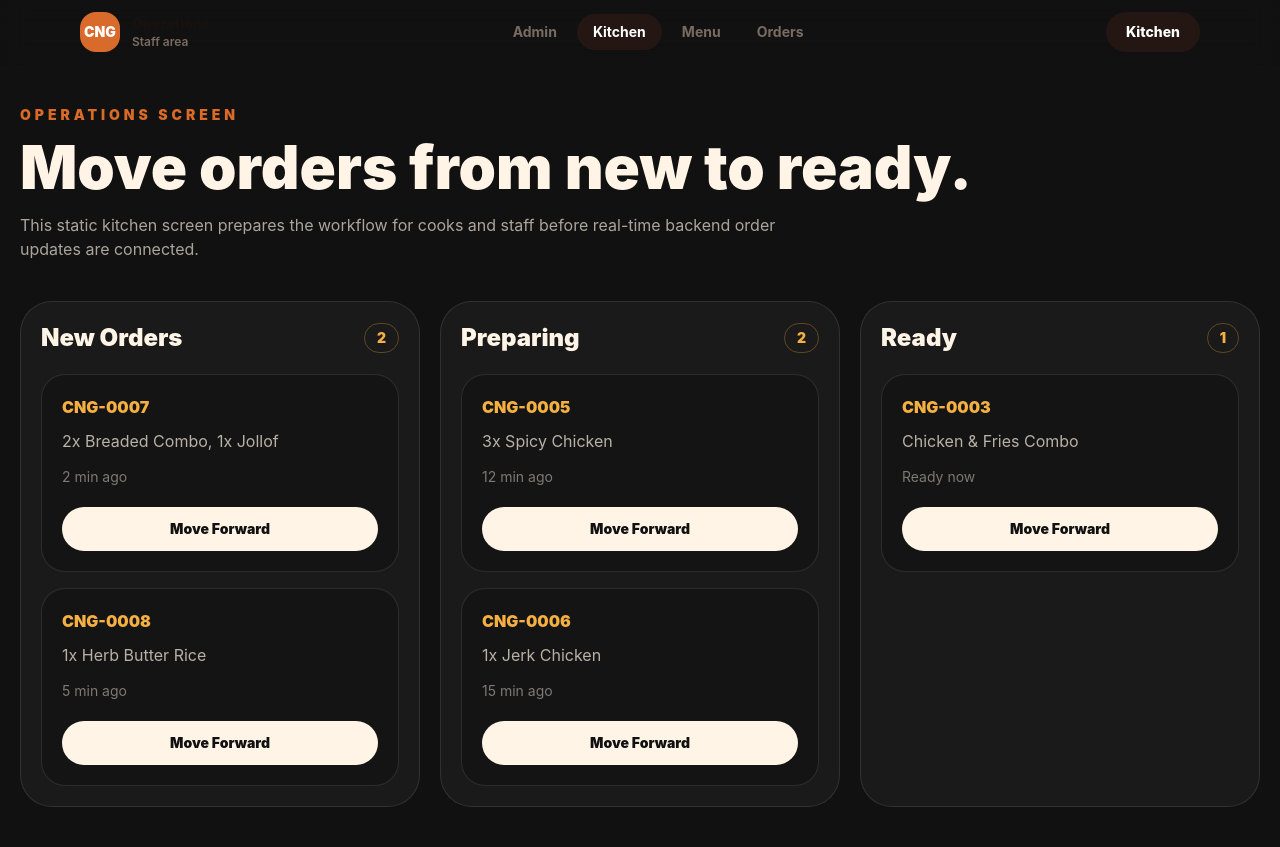
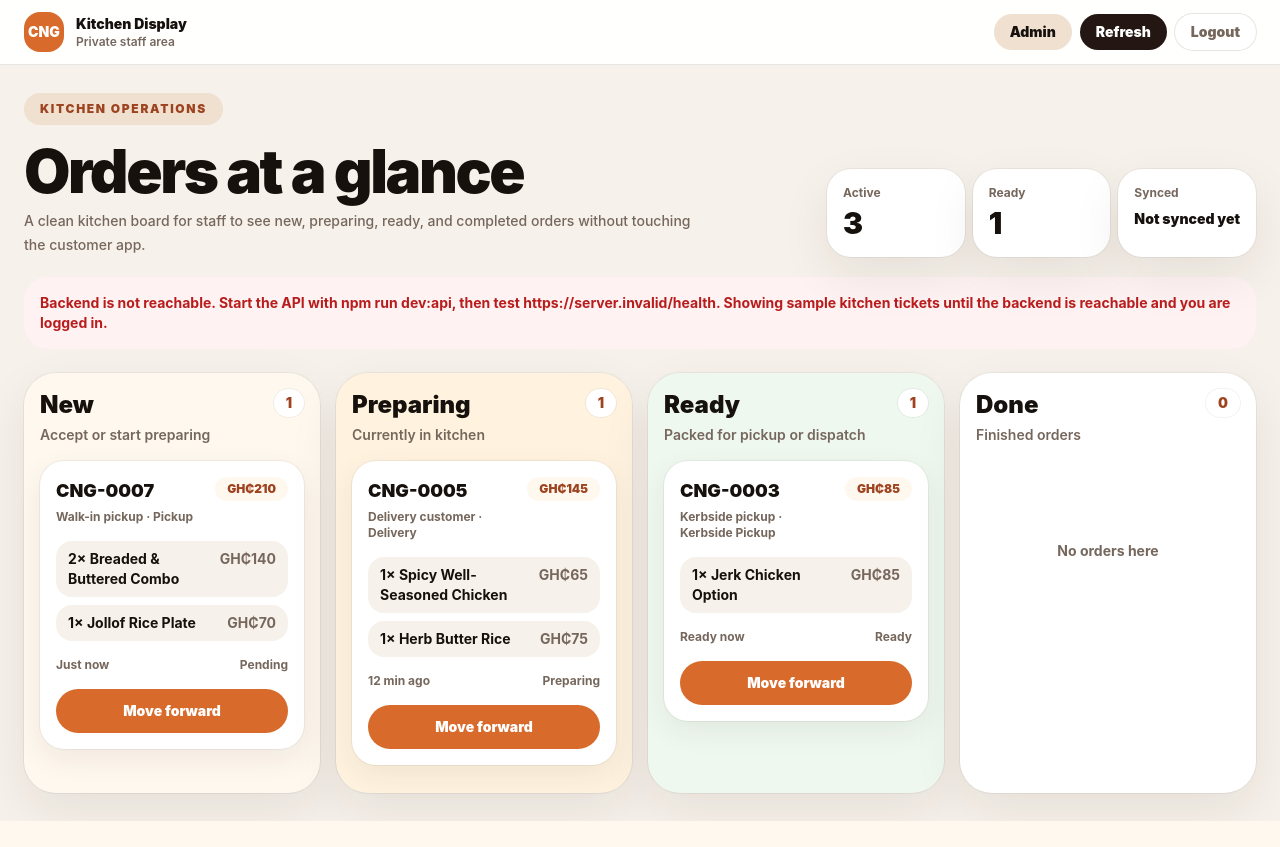
Before and after one commit to hAck404-lab101/chiqngrill, a Next.js app: page /kitchen in a window 1280 px wide. After the commit the page ends 821 px from the top, so only its background shows below. Built offline with nearby package versions, Linux system fonts and the light colour scheme; no server answers.

Commit message:
design: rebuild kitchen operations UI

```diff
--- a/app/kitchen/page.tsx
+++ b/app/kitchen/page.tsx
@@ -1,53 +1,216 @@
-import { AppHeader } from "@/components/app-header";
+"use client";
 
-const lanes = [
+import { useEffect, useMemo, useState } from "react";
+import { useRouter } from "next/navigation";
+import { clearAdminToken, fetchAdminOrders, type AdminOrder } from "@/lib/admin-api";
+
+const statusLanes = [
+  { title: "New", status: "Pending", helper: "Accept or start preparing", tone: "bg-[#fff8ef]" },
+  { title: "Preparing", status: "Preparing", helper: "Currently in kitchen", tone: "bg-[#fff3df]" },
+  { title: "Ready", status: "Ready", helper: "Packed for pickup or dispatch", tone: "bg-[#eff8ef]" },
+  { title: "Done", status: "Completed", helper: "Finished orders", tone: "bg-white" }
+];
+
+const fallbackOrders: AdminOrder[] = [
   {
-    title: "New Orders",
-    orders: [
-      { ref: "CNG-0007", items: "2x Breaded Combo, 1x Jollof", time: "2 min ago" },
-      { ref: "CNG-0008", items: "1x Herb Butter Rice", time: "5 min ago" }
+    reference: "CNG-0007",
+    customerName: "Walk-in pickup",
+    status: "Pending",
+    subtotal: 210,
+    orderMode: "Pickup",
+    createdAt: "Just now",
+    items: [
+      { name: "Breaded & Buttered Combo", quantity: 2, lineTotal: 140 },
+      { name: "Jollof Rice Plate", quantity: 1, lineTotal: 70 }
     ]
   },
   {
-    title: "Preparing",
-    orders: [
-      { ref: "CNG-0005", items: "3x Spicy Chicken", time: "12 min ago" },
-      { ref: "CNG-0006", items: "1x Jerk Chicken", time: "15 min ago" }
+    reference: "CNG-0005",
+    customerName: "Delivery customer",
+    status: "Preparing",
+    subtotal: 145,
+    orderMode: "Delivery",
+    createdAt: "12 min ago",
+    items: [
+      { name: "Spicy Well-Seasoned Chicken", quantity: 1, lineTotal: 65 },
+      { name: "Herb Butter Rice", quantity: 1, lineTotal: 75 }
     ]
   },
   {
-    title: "Ready",
-    orders: [{ ref: "CNG-0003", items: "Chicken & Fries Combo", time: "Ready now" }]
+    reference: "CNG-0003",
+    customerName: "Kerbside pickup",
+    status: "Ready",
+    subtotal: 85,
+    orderMode: "Kerbside Pickup",
+    createdAt: "Ready now",
+    items: [{ name: "Jerk Chicken Option", quantity: 1, lineTotal: 85 }]
   }
 ];
 
+function normalizeStatus(value: unknown) {
+  const status = String(value || "Pending");
+  if (status === "Accepted") return "Pending";
+  if (status === "Out for delivery") return "Ready";
+  if (status === "Cancelled") return "Completed";
+  return status;
+}
+
+function getOrderItems(order: AdminOrder) {
+  const rawItems = Array.isArray(order.items) ? order.items : [];
+  return rawItems.map((item) => ({
+    name: String(item.name || "Menu item"),
+    quantity: Number(item.quantity || 1),
+    lineTotal: Number(item.lineTotal || 0)
+  }));
+}
+
 export default function KitchenPage() {
+  const router = useRouter();
+  const [orders, setOrders] = useState<AdminOrder[]>(fallbackOrders);
+  const [isLoading, setIsLoading] = useState(true);
+  const [error, setError] = useState("");
+  const [lastUpdated, setLastUpdated] = useState("Not synced yet");
+
+  async function loadOrders() {
+    setIsLoading(true);
+    setError("");
+    try {
+      const data = await fetchAdminOrders();
+      setOrders(data.length ? data : fallbackOrders);
+      setLastUpdated(new Date().toLocaleTimeString([], { hour: "2-digit", minute: "2-digit" }));
+    } catch (err) {
+      if (err instanceof Error && err.message.toLowerCase().includes("authentication")) {
+        router.replace("/admin/login");
+        return;
+      }
+      setError(err instanceof Error ? err.message : "Could not load kitchen orders");
+      setOrders(fallbackOrders);
+    } finally {
+      setIsLoading(false);
+    }
+  }
+
+  useEffect(() => {
+    void loadOrders();
+  }, []);
+
+  function logout() {
+    clearAdminToken();
+    router.replace("/admin/login");
+  }
+
+  const groupedOrders = useMemo(() => {
+    return statusLanes.map((lane) => ({
+      ...lane,
+      orders: orders.filter((order) => normalizeStatus(order.status) === lane.status)
+    }));
+  }, [orders]);
+
+  const activeOrders = orders.filter((order) => !["Completed", "Cancelled"].includes(String(order.status))).length;
+  const readyOrders = orders.filter((order) => normalizeStatus(order.status) === "Ready").length;
+
   return (
-    <main className="min-h-screen bg-charcoal text-cream">
-      <div className="noise-overlay" />
-      <AppHeader variant="admin" />
+    <main className="min-h-screen bg-[#f6f1ea] text-[#16110d]">
+      <header className="sticky top-0 z-40 border-b border-black/10 bg-white/95 backdrop-blur-md">
+        <nav className="mx-auto flex h-16 max-w-[1500px] items-center justify-between gap-3 px-4 md:px-6">
+          <a href="/admin" className="flex items-center gap-3">
+            <span className="grid size-10 place-items-center rounded-2xl bg-[#d86b2b] text-sm font-black text-white">CNG</span>
+            <div>
+              <p className="text-sm font-black">Kitchen Display</p>
+              <p className="text-xs font-semibold text-[#76675d]">Private staff area</p>
+            </div>
+          </a>
+          <div className="flex items-center gap-2">
+            <a href="/admin" className="hidden rounded-full bg-[#efe0d0] px-4 py-2 text-sm font-black text-[#16110d] sm:inline-flex">Admin</a>
+            <button onClick={() => void loadOrders()} className="rounded-full bg-[#241713] px-4 py-2 text-sm font-black text-white">Refresh</button>
+            <button onClick={logout} className="hidden rounded-full bg-white px-4 py-2 text-sm font-black text-[#76675d] ring-1 ring-black/10 sm:inline-flex">Logout</button>
+          </div>
+        </nav>
+      </header>
 
-      <section className="mx-auto max-w-7xl px-5 py-10">
-        <p className="text-sm font-black uppercase tracking-[0.28em] text-flame">Operations screen</p>
-        <h1 className="mt-3 text-4xl font-black md:text-6xl">Move orders from new to ready.</h1>
-        <p className="mt-4 max-w-3xl text-cream/65">This static kitchen screen prepares the workflow for cooks and staff before real-time backend order updates are connected.</p>
+      <section className="mx-auto max-w-[1500px] px-4 py-5 md:px-6 md:py-7">
+        <div className="grid gap-4 md:grid-cols-[1fr_auto] md:items-end">
+          <div>
+            <span className="inline-flex rounded-full bg-[#efe0d0] px-4 py-2 text-xs font-black uppercase tracking-[0.14em] text-[#9d431f]">Kitchen operations</span>
+            <h1 className="mt-4 text-4xl font-black tracking-[-0.04em] md:text-6xl">Orders at a glance</h1>
+            <p className="mt-2 max-w-2xl text-sm font-medium leading-6 text-[#76675d]">
+              A clean kitchen board for staff to see new, preparing, ready, and completed orders without touching the customer app.
+            </p>
+          </div>
+          <div className="grid grid-cols-3 gap-2 md:min-w-[390px]">
+            <div className="rounded-3xl bg-white p-4 shadow-[0_18px_50px_rgba(36,23,19,0.08)] ring-1 ring-black/5">
+              <p className="text-xs font-bold text-[#76675d]">Active</p>
+              <p className="mt-1 text-3xl font-black">{activeOrders}</p>
+            </div>
+            <div className="rounded-3xl bg-white p-4 shadow-[0_18px_50px_rgba(36,23,19,0.08)] ring-1 ring-black/5">
+              <p className="text-xs font-bold text-[#76675d]">Ready</p>
+              <p className="mt-1 text-3xl font-black">{readyOrders}</p>
+            </div>
+            <div className="rounded-3xl bg-white p-4 shadow-[0_18px_50px_rgba(36,23,19,0.08)] ring-1 ring-black/5">
+              <p className="text-xs font-bold text-[#76675d]">Synced</p>
+              <p className="mt-2 text-sm font-black">{lastUpdated}</p>
+            </div>
+          </div>
+        </div>
 
-        <div className="mt-10 grid gap-5 md:grid-cols-3">
-          {lanes.map((lane) => (
-            <section key={lane.title} className="rounded-[2rem] border border-white/10 bg-white/[0.04] p-5">
-              <div className="flex items-center justify-between">
-                <h2 className="text-2xl font-black">{lane.title}</h2>
-                <span className="rounded-full border border-gold/30 px-3 py-1 text-sm font-black text-gold">{lane.orders.length}</span>
+        {error ? (
+          <div className="mt-5 rounded-3xl bg-red-50 p-4 text-sm font-bold text-red-700">
+            {error}. Showing sample kitchen tickets until the backend is reachable and you are logged in.
+          </div>
+        ) : null}
+
+        {isLoading ? <p className="mt-5 text-sm font-bold text-[#76675d]">Loading kitchen orders...</p> : null}
+
+        <div className="mt-6 grid gap-4 xl:grid-cols-4">
+          {groupedOrders.map((lane) => (
+            <section key={lane.status} className={`min-h-[420px] rounded-[32px] ${lane.tone} p-4 shadow-[0_18px_50px_rgba(36,23,19,0.08)] ring-1 ring-black/5`}>
+              <div className="flex items-start justify-between gap-3">
+                <div>
+                  <h2 className="text-2xl font-black">{lane.title}</h2>
+                  <p className="mt-1 text-sm font-semibold text-[#76675d]">{lane.helper}</p>
+                </div>
+                <span className="rounded-full bg-white px-3 py-1 text-sm font-black text-[#9d431f] ring-1 ring-black/5">{lane.orders.length}</span>
               </div>
-              <div className="mt-5 space-y-4">
-                {lane.orders.map((order) => (
-                  <article key={order.ref} className="rounded-3xl border border-white/10 bg-black/20 p-5">
-                    <p className="font-black text-gold">{order.ref}</p>
-                    <p className="mt-2 leading-7 text-cream/70">{order.items}</p>
-                    <p className="mt-3 text-sm text-cream/45">{order.time}</p>
-                    <button className="mt-5 w-full rounded-full bg-cream px-5 py-3 text-sm font-black text-charcoal hover:bg-gold">Move Forward</button>
-                  </article>
-                ))}
+
+              <div className="mt-4 space-y-3">
+                {lane.orders.length === 0 ? (
+                  <div className="grid min-h-[180px] place-items-center rounded-3xl bg-white/70 p-5 text-center text-sm font-bold text-[#76675d]">
+                    No orders here
+                  </div>
+                ) : null}
+
+                {lane.orders.map((order) => {
+                  const items = getOrderItems(order);
+                  return (
+                    <article key={String(order.reference)} className="rounded-3xl bg-white p-4 shadow-[0_10px_30px_rgba(36,23,19,0.07)] ring-1 ring-black/5">
+                      <div className="flex items-start justify-between gap-3">
+                        <div>
+                          <p className="text-lg font-black">{String(order.reference)}</p>
+                          <p className="mt-1 text-xs font-bold text-[#76675d]">{String(order.customerName || "Customer")} · {String(order.orderMode || "Order")}</p>
+                        </div>
+                        <span className="rounded-full bg-[#fff8ef] px-3 py-1 text-xs font-black text-[#9d431f]">GH₵{Number(order.subtotal || 0)}</span>
+                      </div>
+
+                      <div className="mt-4 space-y-2">
+                        {items.map((item) => (
+                          <div key={`${order.reference}-${item.name}`} className="flex justify-between gap-3 rounded-2xl bg-[#f6f1ea] px-3 py-2 text-sm font-bold">
+                            <span>{item.quantity}× {item.name}</span>
+                            <span className="text-[#76675d]">GH₵{item.lineTotal}</span>
+                          </div>
+                        ))}
+                      </div>
+
+                      <div className="mt-4 flex items-center justify-between gap-3 text-xs font-bold text-[#76675d]">
+                        <span>{String(order.createdAt || "New")}</span>
+                        <span>{String(order.status || "Pending")}</span>
+                      </div>
+
+                      <button className="mt-4 w-full rounded-full bg-[#d86b2b] px-4 py-3 text-sm font-black text-white">
+                        Move forward
+                      </button>
+                    </article>
+                  );
+                })}
               </div>
             </section>
           ))}
```
